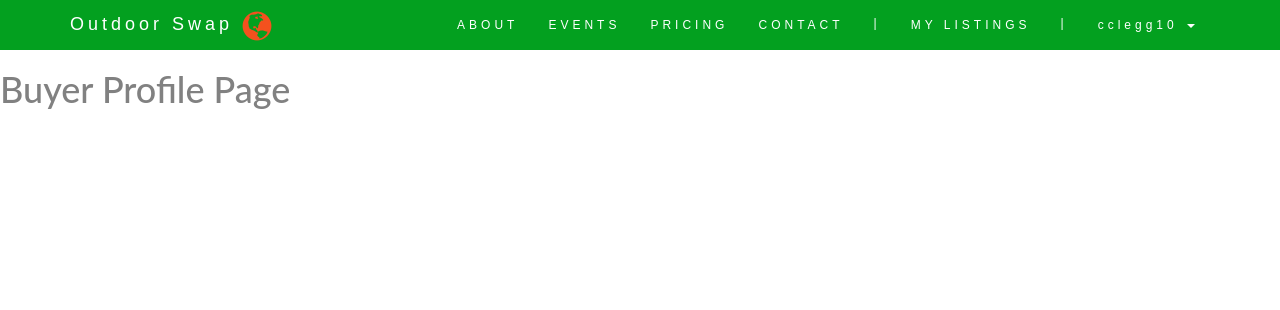
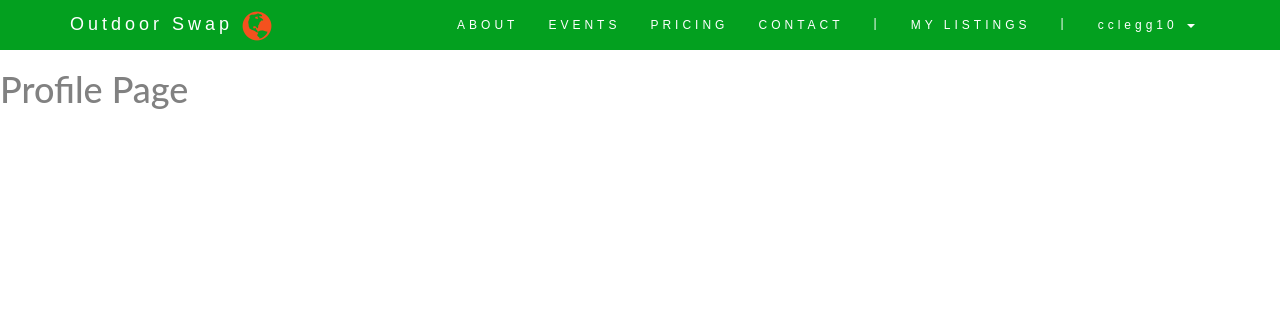
Before and after one commit to deanyuan97/Project-Group-4---IS-4460, a PHP site: page /profile.php in a window 1280 px wide. Shown: the top 310 px of the page. Run offline with PHP 8.4, Linux system fonts and the light colour scheme; a user stored in the database is signed in; data comes from the database, SQL or seed files in the repository; data that the repository does not hold is empty; some libraries are stand-ins or nearby versions.

Commit message:
Made quick updates to profile, needs more work.

```diff
--- a/profile.php
+++ b/profile.php
@@ -11,7 +11,7 @@
 
 <body>
 	<?php include_once 'inc/nav.php' ?>
-<h1>Buyer Profile Page</h1>
+<h1>Profile Page</h1>
 </body>
 </html>
 
@@ -22,7 +22,7 @@ require_once 'login.php';
 $conn = new mysqli($hn, $un, $pw, $db);
 if($conn->connect_error) die($conn->connect_error);
 
-$query = "SELECT * FROM buyer WHERE id='".$conn->real_escape_string($_SESSION['userid'])."'";
+$query = "SELECT * FROM user WHERE id='".$conn->real_escape_string($_SESSION['userid'])."' AND type='".$conn->real_escape_string($_SESSION['role'])."'";
 $result = $conn->query($query);
 if(!$result) die($conn->error);
 
@@ -34,15 +34,15 @@ for($j=0; $j<$row_count; ++$j){
 
 echo <<<_END
 	<pre>
-		Buyer ID: <a href='paymentupdate.php?isbn=$row[10]'>$row[0]</a>;
-		First Name: $row[1];
-		Last Name: $row[2];
-		Username: $row[3];
-		Password: $row[4];
-		Phone: $row[5];
-		Billing Address: $row[6];
-		Credit Card: $row[7];
-		Expiration Date: $row[8];
+		First Name: $row[1]
+		Last Name: $row[2]
+		Username: $row[3]
+		Password: $row[4]
+		Phone: $row[5]
+		Billing Address: $row[6]
+		Credit Card: $row[7]
+		Expiration Date: $row[8]
+		Type: $row[9]
 	</pre>
 		</form>
 _END;
```
